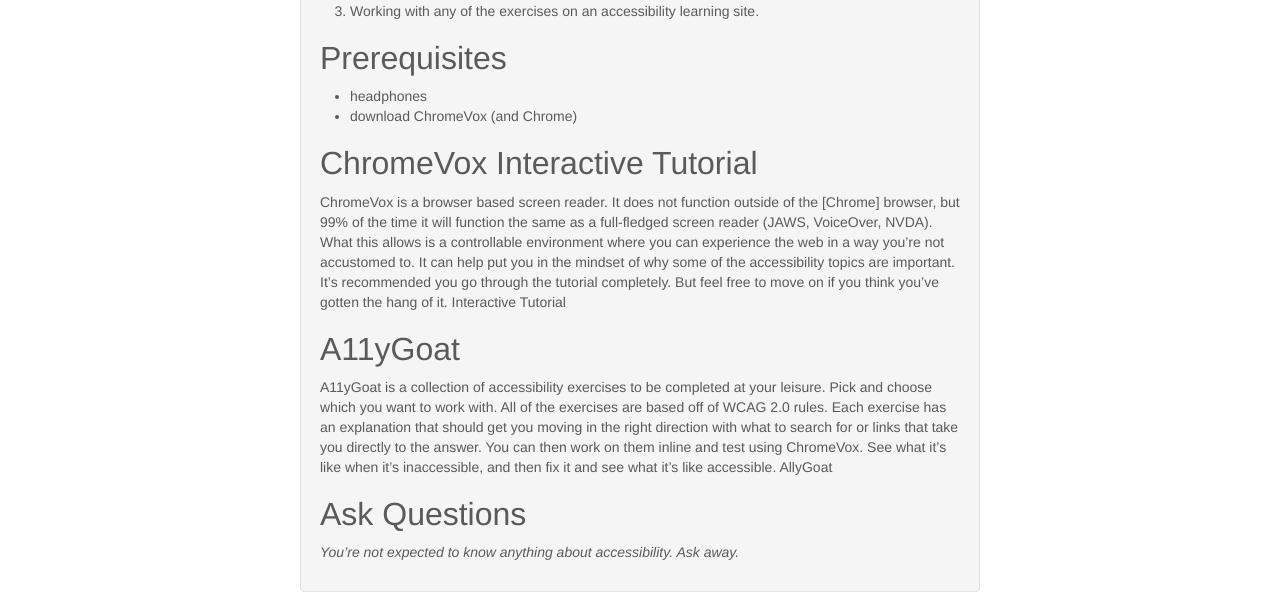
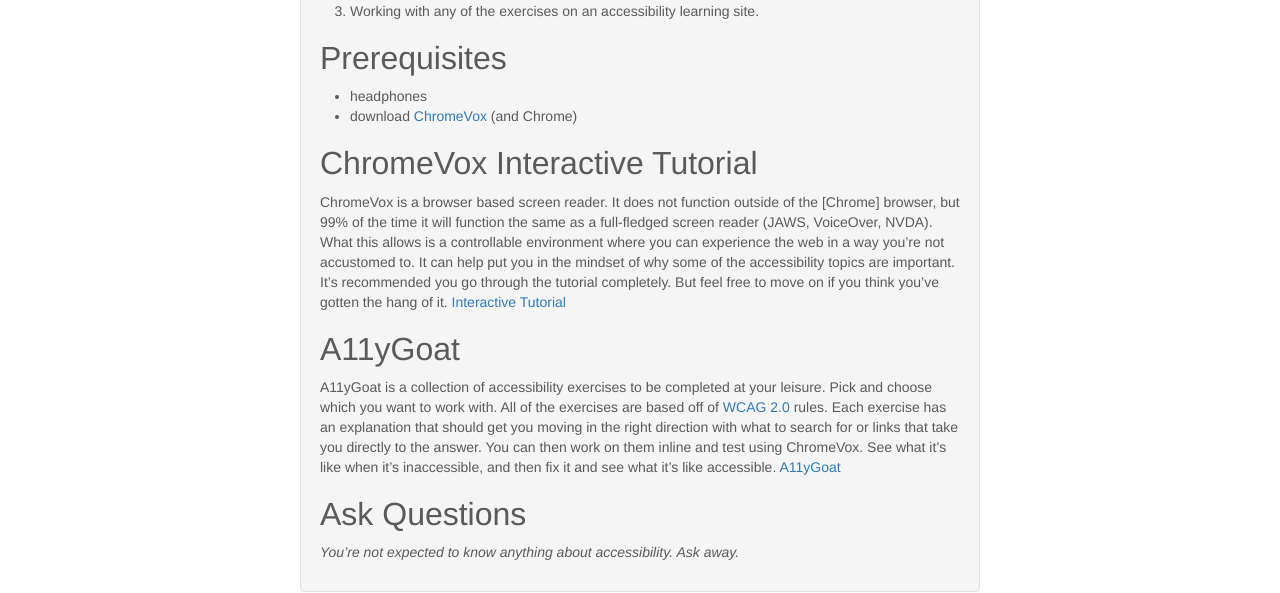
Before and after one commit to jazahn/A11yGoat, a Jekyll site: the page built from workshop.md, in a window 1280 px wide. Shown: the part 308-901 px from the top of the page. Built offline with Jekyll 4.4.1, drawn with Linux system fonts in a browser that asks for light colours.

Commit message:
adding links

```diff
--- a/workshop.md
+++ b/workshop.md
@@ -13,14 +13,14 @@
 ## Prerequisites
 
  * headphones
- * download ChromeVox (and Chrome)
+ * download [ChromeVox](http://www.chromevox.com/) (and Chrome)
 
 ## ChromeVox Interactive Tutorial
 
-ChromeVox is a browser based screen reader. It does not function outside of the [Chrome] browser, but 99% of the time it will function the same as a full-fledged screen reader (JAWS, VoiceOver, NVDA). What this allows is a controllable environment where you can experience the web in a way you’re not accustomed to. It can help put you in the mindset of why some of the accessibility topics are important. It’s recommended you go through the tutorial completely. But feel free to move on if you think you’ve gotten the hang of it. Interactive Tutorial
+ChromeVox is a browser based screen reader. It does not function outside of the [Chrome] browser, but 99% of the time it will function the same as a full-fledged screen reader (JAWS, VoiceOver, NVDA). What this allows is a controllable environment where you can experience the web in a way you’re not accustomed to. It can help put you in the mindset of why some of the accessibility topics are important. It’s recommended you go through the tutorial completely. But feel free to move on if you think you’ve gotten the hang of it. [Interactive Tutorial](http://www.chromevox.com/tutorial/index.html)
 
 ## A11yGoat
-A11yGoat is a collection of accessibility exercises to be completed at your leisure. Pick and choose which you want to work with. All of the exercises are based off of WCAG 2.0 rules. Each exercise has an explanation that should get you moving in the right direction with what to search for or links that take you directly to the answer. You can then work on them inline and test using ChromeVox. See what it’s like when it’s inaccessible, and then fix it and see what it’s like accessible. AllyGoat
+A11yGoat is a collection of accessibility exercises to be completed at your leisure. Pick and choose which you want to work with. All of the exercises are based off of [WCAG 2.0](http://www.w3.org/TR/WCAG20/) rules. Each exercise has an explanation that should get you moving in the right direction with what to search for or links that take you directly to the answer. You can then work on them inline and test using ChromeVox. See what it’s like when it’s inaccessible, and then fix it and see what it’s like accessible. [A11yGoat](http://jazahn.github.io/A11yGoat/)
 
 ## Ask Questions
 *You’re not expected to know anything about accessibility. Ask away.*
```
Also changed, not shown: other parts of workshop.md (+1 -1 lines).
